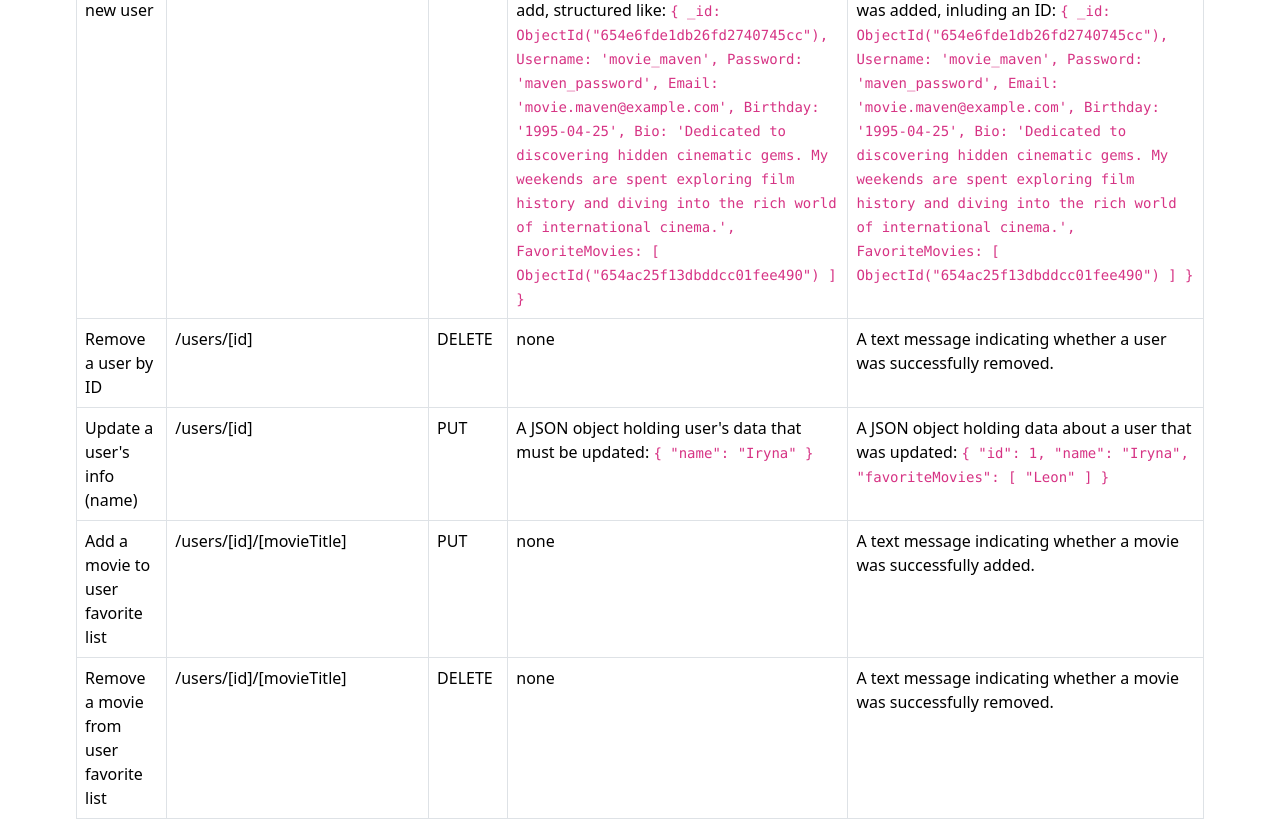
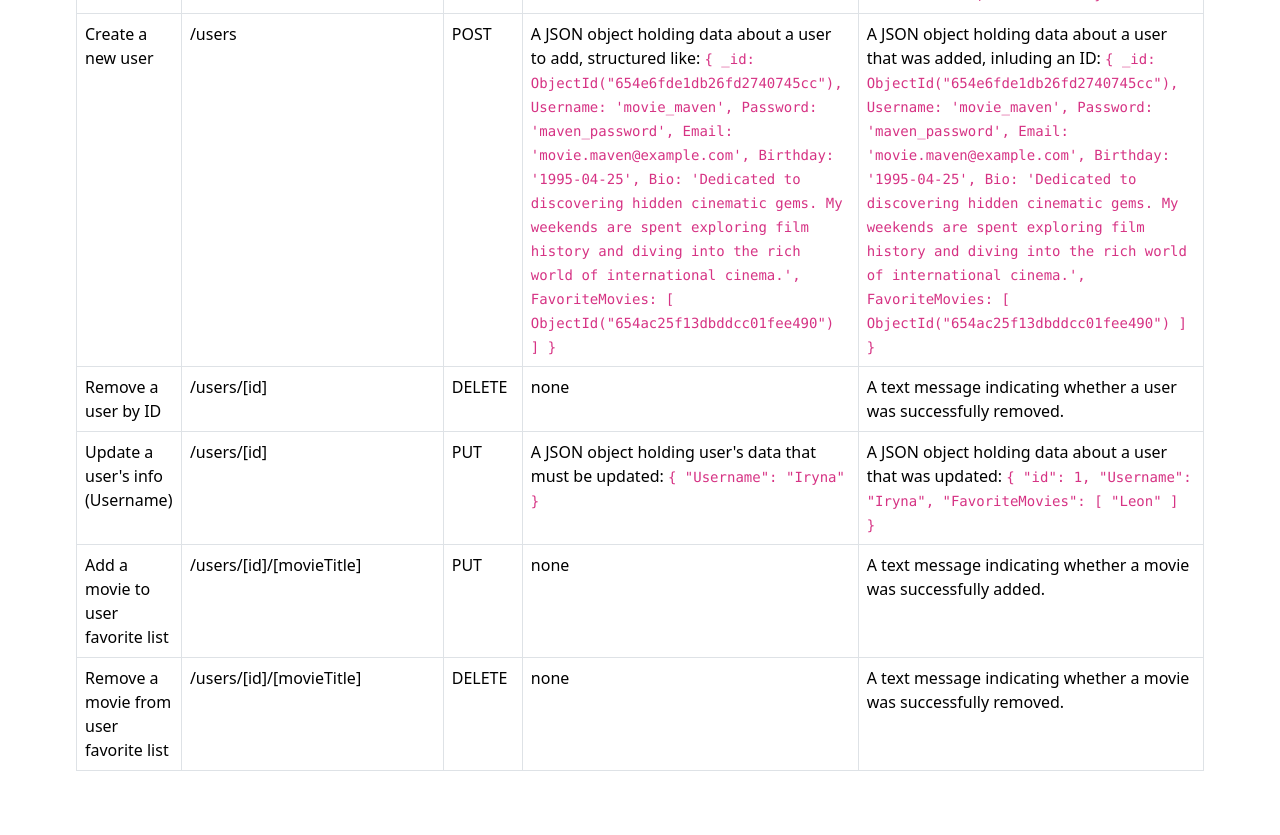
Before and after one commit to HunkRowgan/movie_api, a website: page public/documentation.html in a window 1280 px wide. Shown: the part 1297-2132 px from the top of the page. After the commit the page ends 2084 px from the top, so only its background shows below. Drawn offline with nearby package versions, Linux system fonts and the light colour scheme.

Commit message:
Update documentation.html
- corrected errors in documentation (changed name -> Username)

```diff
--- a/public/documentation.html
+++ b/public/documentation.html
@@ -152,13 +152,13 @@
                     <td>A text message indicating whether a user was successfully removed.</td>
                 </tr>
                 <tr>
-                    <td>Update a user's info (name)</td>
+                    <td>Update a user's info (Username)</td>
                     <td>/users/[id]</td>
                     <td>PUT</td>
                     <td>A JSON object holding user's data that must be updated:
                         <code>
                             {
-                                "name": "Iryna"
+                                "Username": "Iryna"
                             }
                         </code>
                     </td>
@@ -166,8 +166,8 @@
                         <code>
                             {
                                 "id": 1,
-                                "name": "Iryna",
-                                "favoriteMovies": [
+                                "Username": "Iryna",
+                                "FavoriteMovies": [
                                     "Leon"
                                 ]
                             }
```
